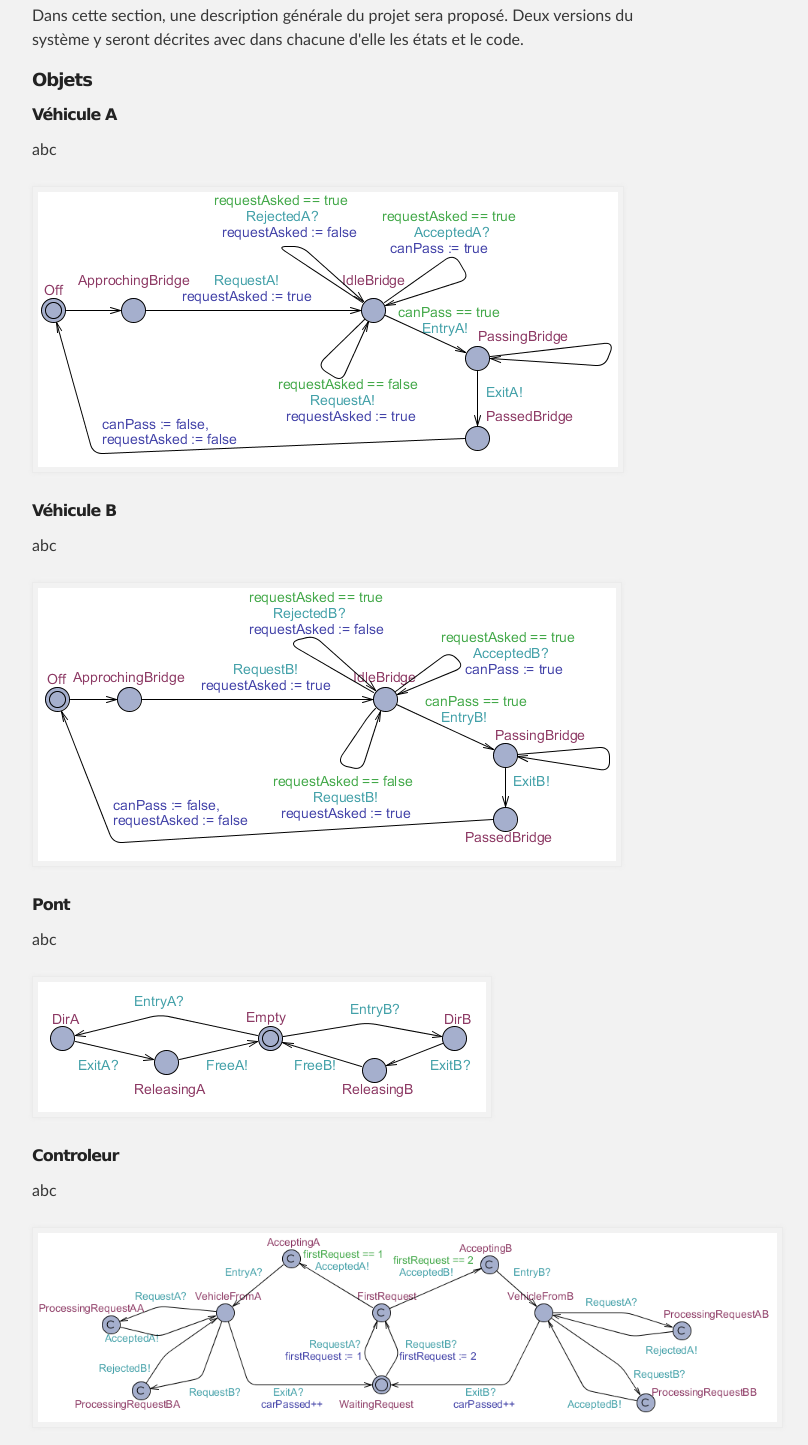
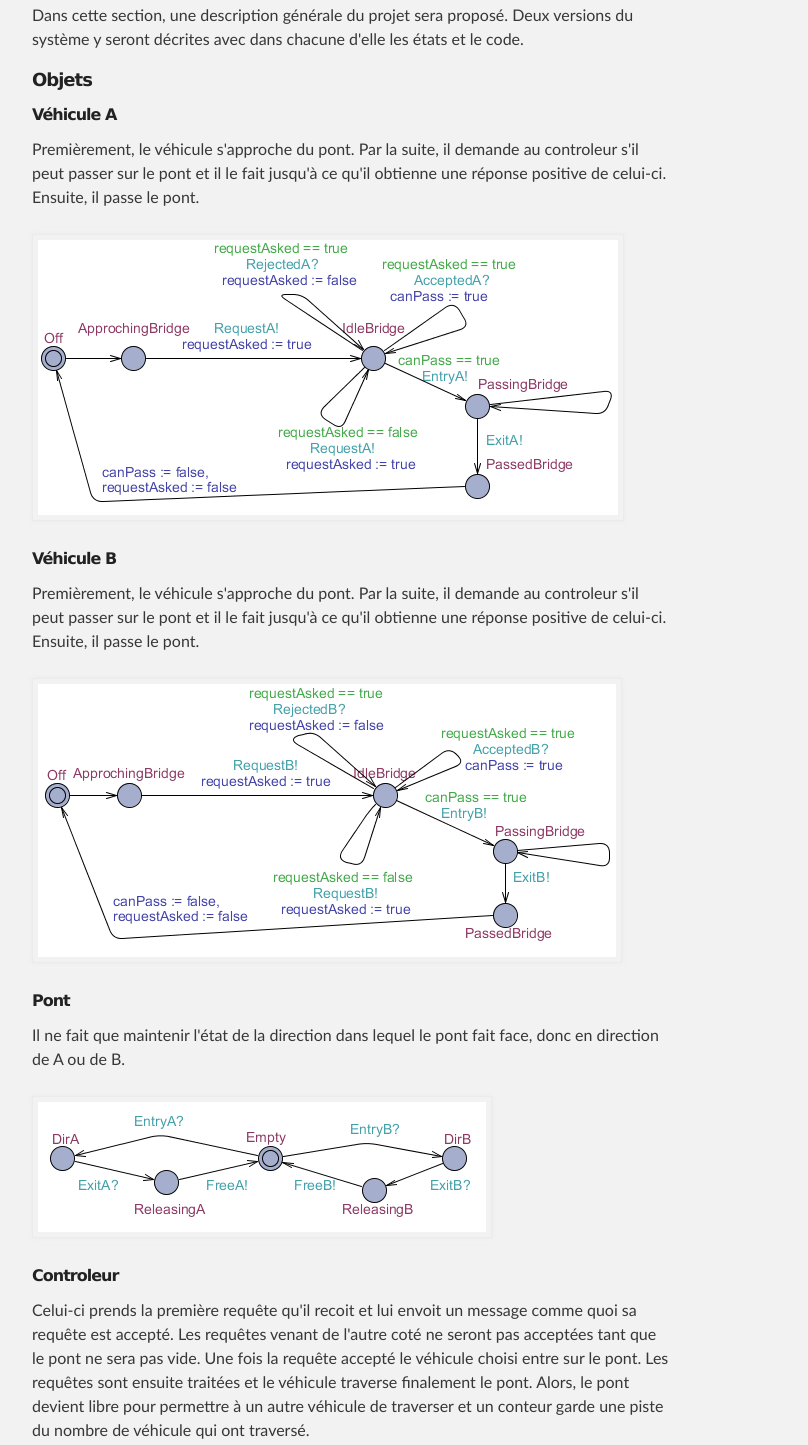
Before and after one commit to xeph/LOG670.TP2, a plain HTML site: page index.html in a window 1280 px wide. Shown: the part 345-1790 px from the top of the page, without its empty margins (288-1096 px from the left). Drawn offline with Linux system fonts and the light colour scheme.

Commit message:
ajout des descriptions des objets partie 1

```diff
--- a/index.html
+++ b/index.html
@@ -46,25 +46,30 @@
 
 	  <h6><a id="etats_justifies" class="anchor" href="#etats_justifies" aria-hidden="true"><span class="octicon octicon-link"></span></a>Véhicule A</h6>
 
-	  <p>abc</p>
+	  <p>Premièrement, le véhicule s'approche du pont. Par la suite, il demande au controleur s'il peut passer sur le pont et il le fait jusqu'à ce qu'il
+          obtienne une réponse positive de celui-ci. Ensuite, il passe le pont.</p>
 
 	  <img src="images/VAA.png"></img>
 
 	  <h6><a id="etats_justifies" class="anchor" href="#etats_justifies" aria-hidden="true"><span class="octicon octicon-link"></span></a>Véhicule B</h6>
 
-	  <p>abc</p>
+	  <p>Premièrement, le véhicule s'approche du pont. Par la suite, il demande au controleur s'il peut passer sur le pont et il le fait jusqu'à ce qu'il
+          obtienne une réponse positive de celui-ci. Ensuite, il passe le pont.</p>
 
 	  <img src="images/VAB.png"></img>
 
 	  <h6><a id="etats_justifies" class="anchor" href="#etats_justifies" aria-hidden="true"><span class="octicon octicon-link"></span></a>Pont</h6>
 
-	  <p>abc</p>
+	  <p>Il ne fait que maintenir l'état de la direction dans lequel le pont fait face, donc en direction de A ou de B.</p>
 
 	  <img src="images/P.png"></img>
 
 	  <h6><a id="etats_justifies" class="anchor" href="#etats_justifies" aria-hidden="true"><span class="octicon octicon-link"></span></a>Controleur</h6>
 
-	  <p>abc</p>
+	  <p>Celui-ci prends la première requête qu'il recoit et lui envoit un message comme quoi sa requête est accepté. Les requêtes venant de l'autre coté
+          ne seront pas acceptées tant que le pont ne sera pas vide. Une fois la requête accepté le véhicule choisi entre sur le pont. Les requêtes sont ensuite
+          traitées et le véhicule traverse finalement le pont. Alors, le pont devient libre pour permettre à un autre véhicule de traverser et un conteur garde
+          une piste du nombre de véhicule qui ont traversé.</p>
 
 	  <img src="images/CRTL.png"></img>
 
@@ -73,7 +78,7 @@
 	  <p>Voici le code utilisé dans les divers objets. On peut facilement remarquer qu'aucune fonction n'a été
 	  nécessaire et que tout c'est fait à partir d'états seulement</p>
 
-	  <pre><code class="cs">
+	  <pre><code>
 // Global declarations
 chan RequestA, AcceptedA, RejectedA, RequestB, AcceptedB, RejectedB, FreeA, FreeB;
 chan EntryA, ExitA, EntryB, ExitB;
```
